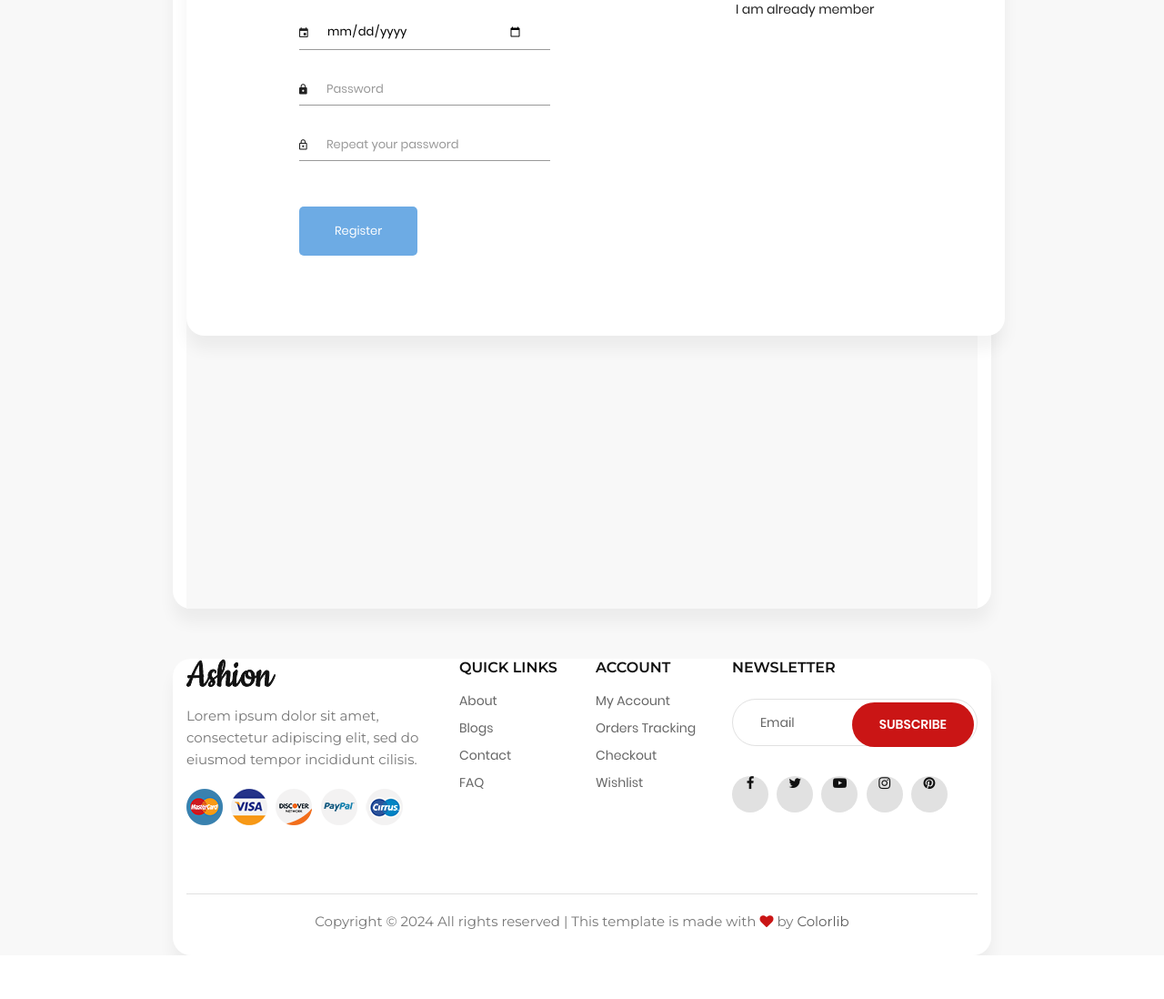
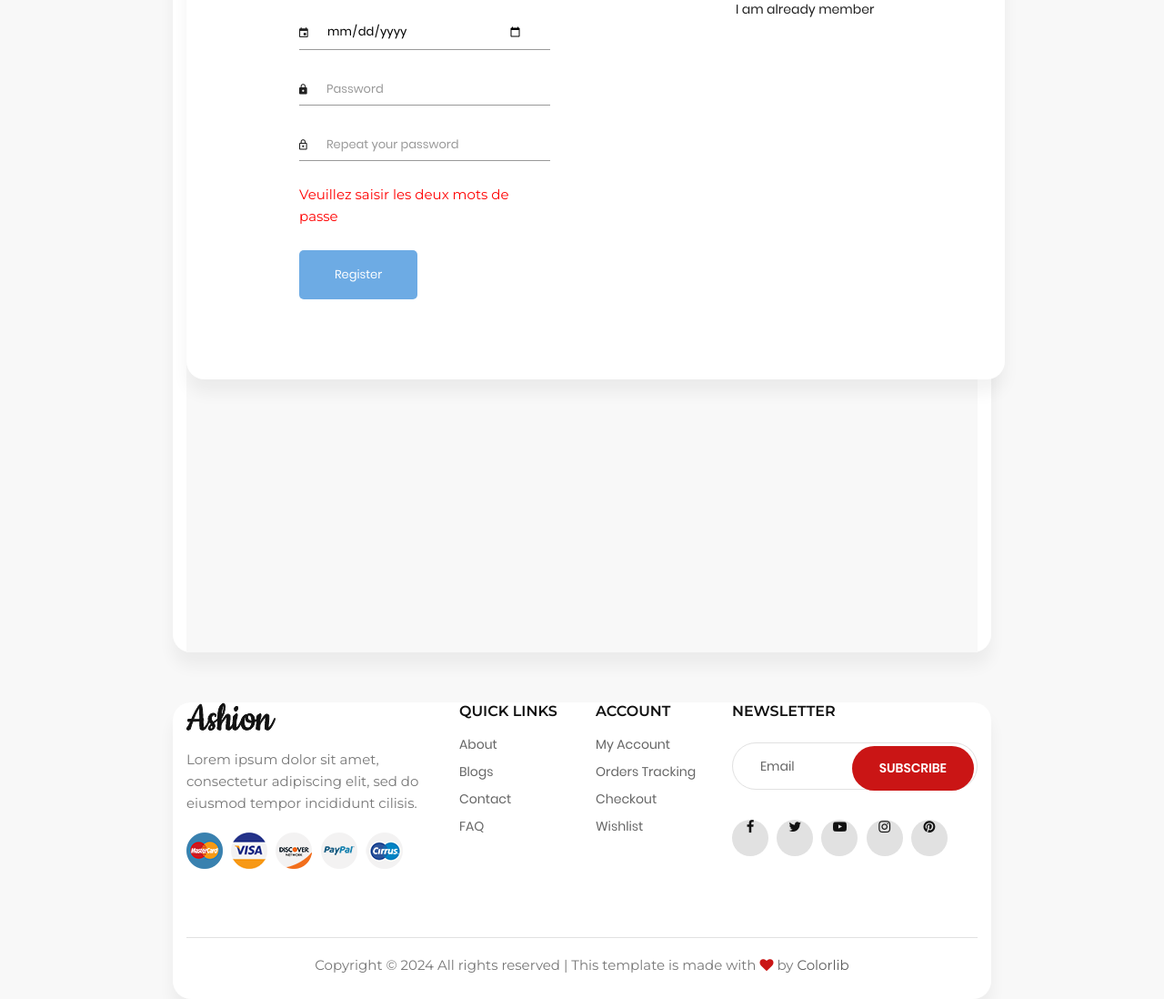
Before and after one commit to ITNKOC/koli-project, a PHP site: page /project/auths/register in a window 1280 px wide. Shown: the part 635-1733 px from the top of the page at 91% size. Before the commit the page ends 1685 px from the top, so only its background shows below. Run offline with PHP 8.4, Linux system fonts and the light colour scheme.

Commit message:
register et index

```diff
--- a/controllers/Auths.php
+++ b/controllers/Auths.php
@@ -25,7 +25,7 @@ class Auths extends Controllers{
                         if (strtolower($_SESSION['utilisateur']->description) === Auth::ADMIN){
                         header("Location: ".URI."articles/addCategory");
                         }else{
-                        header("Location: ".URI."articles/shop");
+                        header("Location: ".URI."articles/addCategory");
                         }
                     }else{
                         $erreurs["message"] = "Mot de passe invalid";
--- a/index.php
+++ b/index.php
@@ -2,7 +2,7 @@
 
 
 session_start();
-define("URI", "http://localhost:8888/projet/koli-project/");
+define("URI", "http://localhost/project/koli-project/");
 define("ROOT", str_replace('index.php', '', $_SERVER['SCRIPT_FILENAME']));
 
 require_once ROOT . "autoload.php";
--- a/views/auths/register.php
+++ b/views/auths/register.php
@@ -1,11 +1,9 @@
 <!-- Font Icon -->
-<link rel="stylesheet"
-    href="<?= URI."assets/front/fonts/fonts/material-icon/css/material-design-iconic-font.min.css"?>">
+<link rel="stylesheet" href="<?= URI."assets/front/fonts/fonts/material-icon/css/material-design-iconic-font.min.css"?>">
 
 <!-- Main css -->
 <link rel="stylesheet" href="<?= URI."assets/front/css/styleTemp.css"?>">
 </head>
-
 <body>
 
 <div class="main">
@@ -19,50 +17,77 @@
                     <form method="POST" class="register-form" id="register-form">
                         <div class="form-group">
                             <label for="name"><i class="zmdi zmdi-account material-icons-name"></i></label>
-                                <input type="text" name="nom" id="nom" placeholder="Nom" />
+                            <input type="text" name="nom" id="nom" placeholder="Nom"/>
                         </div>
+                        <?php
+                        if (isset($_POST['enregistre'])) {
+                            if (empty($_POST['nom'])) {
+                                echo "<p style='color:red'>Veuillez saisir votre nom</p>";
+                            }
+                        }
+                        ?>
                         <div class="form-group">
                             <label for="prenom"><i class="zmdi zmdi-account material-icons-name"></i></label>
-                                <input type="text" name="prenom" id="prenom" placeholder="Prenom" />
+                            <input type="text" name="prenom" id="prenom" placeholder="Prenom"/>
                         </div>
+                        <?php
+                        if (isset($_POST['enregistre'])) {
+                            if (empty($_POST['prenom'])) {
+                                echo "<p style='color:red'>Veuillez saisir votre prenom</p>";
+                            }
+                        }
+                        ?>
                         <div class="form-group">
                             <label for="email"><i class="zmdi zmdi-email"></i></label>
-                                <input type="email" name="email" id="email" placeholder="Email" />
+                            <input type="email" name="email" id="email" placeholder="Email"/>
                         </div>
+                        <?php
+                        if (isset($_POST['enregistre'])) {
+                            if (empty($_POST['email'])) {
+                                echo "<p style='color:red'>Veuillez saisir votre email</p>";
+                            }
+                        }
+                        ?>
                         <div class="form-group">
                             <label for="telephone"><i class="zmdi zmdi-phone"></i></label>
-                                <input type="number" name="telephone" id="telephone" placeholder="Telephone" />
+                            <input type="number" name="telephone" id="telephone" placeholder="Telephone"/>
                         </div>
+                        <?php
+                        if (isset($_POST['enregistre'])) {
+                            if (empty($_POST['telephone'])) {
+                                echo "<p style='color:red'>Veuillez saisir votre numéro de téléphone</p>";
+                            } elseif (!preg_match("/^[0-9]{10}$/", $_POST['telephone'])) {
+                                echo "<p style='color:red'>Le numéro de téléphone doit contenir exactement 10 chiffres</p>";
+                            }
+                        }
+                        ?>
                         <div class="form-group">
                             <label for="dob"><i class="zmdi zmdi-calendar"></i></label>
-                                <input type="date" name="date_naissance" id="date_naissance"
-                                    placeholder="Date de naissance" />
+                            <input type="date" name="date_naissance" id="date_naissance" placeholder="Date de naissance"/>
                         </div>
                         <div class="form-group">
                             <label for="pass"><i class="zmdi zmdi-lock"></i></label>
-                                <input type="password" name="mot_de_passe" id="mot_de_passe" placeholder="Password" />
+                            <input type="password" name="mot_de_passe" id="mot_de_passe" placeholder="Password"/>
                         </div>
-
-                            <?php
-                            ?>
                         <div class="form-group">
                             <label for="re-pass"><i class="zmdi zmdi-lock-outline"></i></label>
-                                <input type="password" name="c_mot_de_passe" id="c_mot_de_passe"
-                                    placeholder="Repeat your password" />
+                            <input type="password" name="c_mot_de_passe" id="c_mot_de_passe" placeholder="Repeat your password"/>
                         </div>
                         <?php
-                            if (isset($_POST['enregistre']) && $_POST['mot_de_passe'] != $_POST['c_mot_de_passe']){
-                                echo "<p style='color: red;'>Les mots de passe ne correspondent pas.</p>";
+                        if (empty($_POST['mot_de_passe']) || empty($_POST['c_mot_de_passe'])) {
+                            echo "<p style='color:red'>Veuillez saisir les deux mots de passe</p>";
+                        }
+                        if(isset($_POST['enregistre']) && $_POST ['c_mot_de_passe'] !== $_POST['mot_de_passe']) {
+                            echo "<p style='color:red'>Les mots de passe ne sont pas identiques</p>";
                         }
                         ?>
                         <div class="form-group form-button">
-                                <input type="submit" name="enregistre" class="form-submit" value="Register" />
+                            <input type="submit" name="enregistre"class="form-submit" value="Register"/>
                         </div>
                     </form>
                 </div>
                 <div class="signup-image">
-                        <figure><img src="<?= URI."assets/front/img/images/signup-image.jpg"?>" alt="sing up image">
-                        </figure>
+                    <figure><img src="<?= URI."assets/front/img/images/signup-image.jpg"?>" alt="sing up image"></figure>
                     <a href="<?=URI?>auths/login" class="signup-image-link">I am already member</a>
 
                 </div>
@@ -71,7 +96,7 @@
     </section>
 
     <!-- JS -->
-
+    <script src="<?= URI."assets/front/vendor/jquery/jquery.min.js"?>"></script>
+    <script src="<?= URI."assets/front/js/js/main.js"?>"></script>
 </body><!-- This templates was made by Colorlib (https://colorlib.com) -->
-
 </html>
```
Also changed, not shown: assets/images/shop-5.jpg (added), controllers/Articles.php (indentation only). Lines whose indentation alone changed are shown as unchanged.
